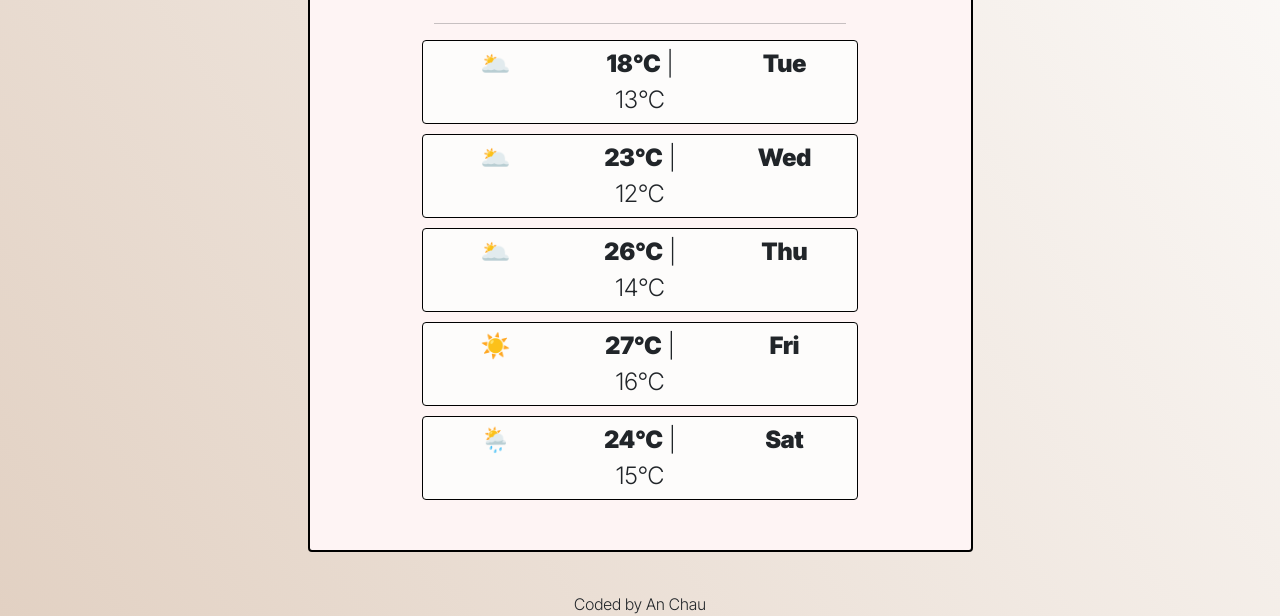
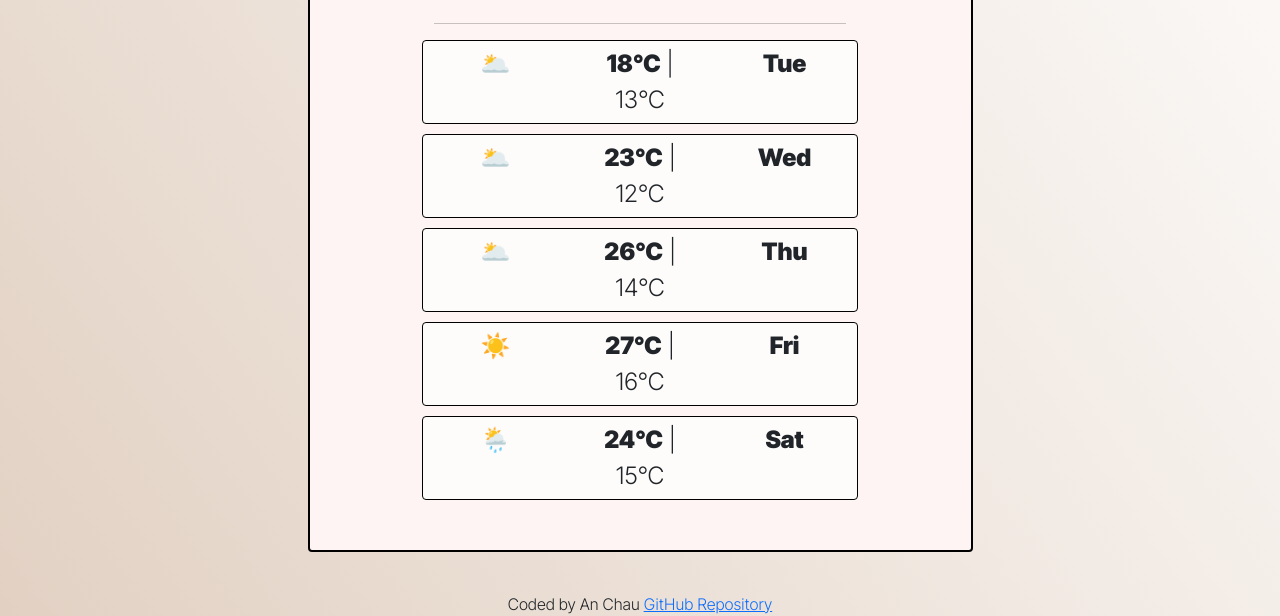
Before and after one commit to kachau514/shecodes-kachau, a plain HTML site: page index.html in a window 1280 px wide. Shown: the part 269-885 px from the top of the page. Drawn offline with nearby package versions, Linux system fonts and the light colour scheme.

Commit message:
Added link to GitHub Repository

```diff
--- a/index.html
+++ b/index.html
@@ -129,7 +129,12 @@
           </div>
         </div>
       </div>
-      <footer>Coded by An Chau</footer>
+      <footer>
+        Coded by An Chau
+        <a href="https://github.com/kachau514/shecodes-kachau" target="_blank"
+          >GitHub Repository</a
+        >
+      </footer>
     </div>
     <script src="/src/index.js"></script>
   </body>
```
